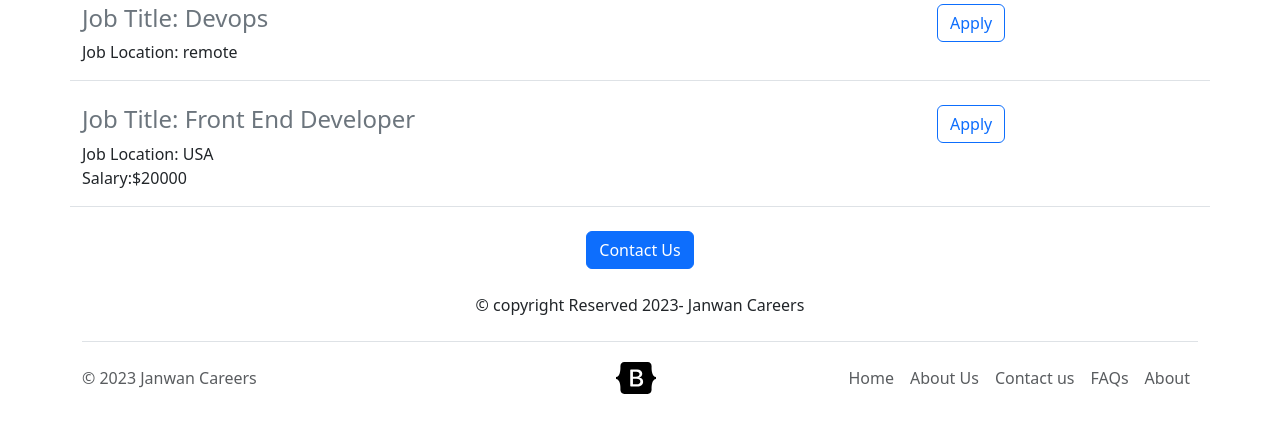
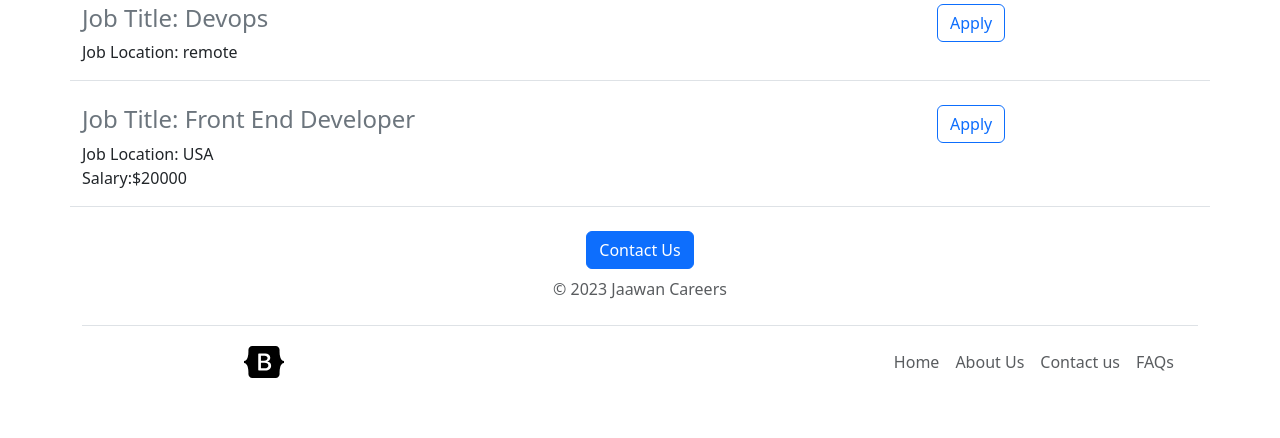
Before and after one commit to tahirarain085/Jawan-careers-website, a Flask app: page / in a window 1280 px wide. Shown: the part 1077-1515 px from the top of the page. After the commit the page ends 1455 px from the top, so only its background shows below. Run offline with Flask 3, Linux system fonts and the light colour scheme.

Commit message:
Footer new commit

```diff
--- a/templates/footer.html
+++ b/templates/footer.html
@@ -16,7 +16,6 @@
 
   <div class="container">
     <footer class="d-flex flex-wrap justify-content-between align-items-center py-3 my-4 border-top">
-      <p class="col-md-4 mb-0 text-body-secondary">&copy; 2023 Janwan Careers</p>
 
       <a href="/" class="col-md-4 d-flex align-items-center justify-content-center mb-3 mb-md-0 me-md-auto link-body-emphasis text-decoration-none">
         <svg class="bi me-2" width="40" height="32"><use xlink:href="#bootstrap"/></svg>
@@ -27,7 +26,7 @@
         <li class="nav-item"><a href="#" class="nav-link px-2 text-body-secondary">About Us</a></li>
         <li class="nav-item"><a href="#" class="nav-link px-2 text-body-secondary">Contact us </a></li>
         <li class="nav-item"><a href="#" class="nav-link px-2 text-body-secondary">FAQs</a></li>
-        <li class="nav-item"><a href="#" class="nav-link px-2 text-body-secondary">About</a></li>
+        <li class="nav-item"><a href="#" class="nav-link px-2 text-body-secondary"></a></li>
       </ul>
     </footer>
   </div>
--- a/templates/home.html
+++ b/templates/home.html
@@ -44,9 +44,14 @@
     </div>
   </div>
   <div class="text-center">
-    <button class="btn btn-primary">Contact Us </button>
-    <p class="mt-4">&copy; copyright Reserved 2023- Janwan Careers</p>
+    <div><button class="btn btn-primary">Contact Us </button></div>
+  <div>
+    <p class="text-body-secondary text-center pt-2">&copy; 2023 Jaawan Careers</p>
+
   </div>
+  </div>
+
+
   {% include 'footer.html' %}
 </body>
 
```
